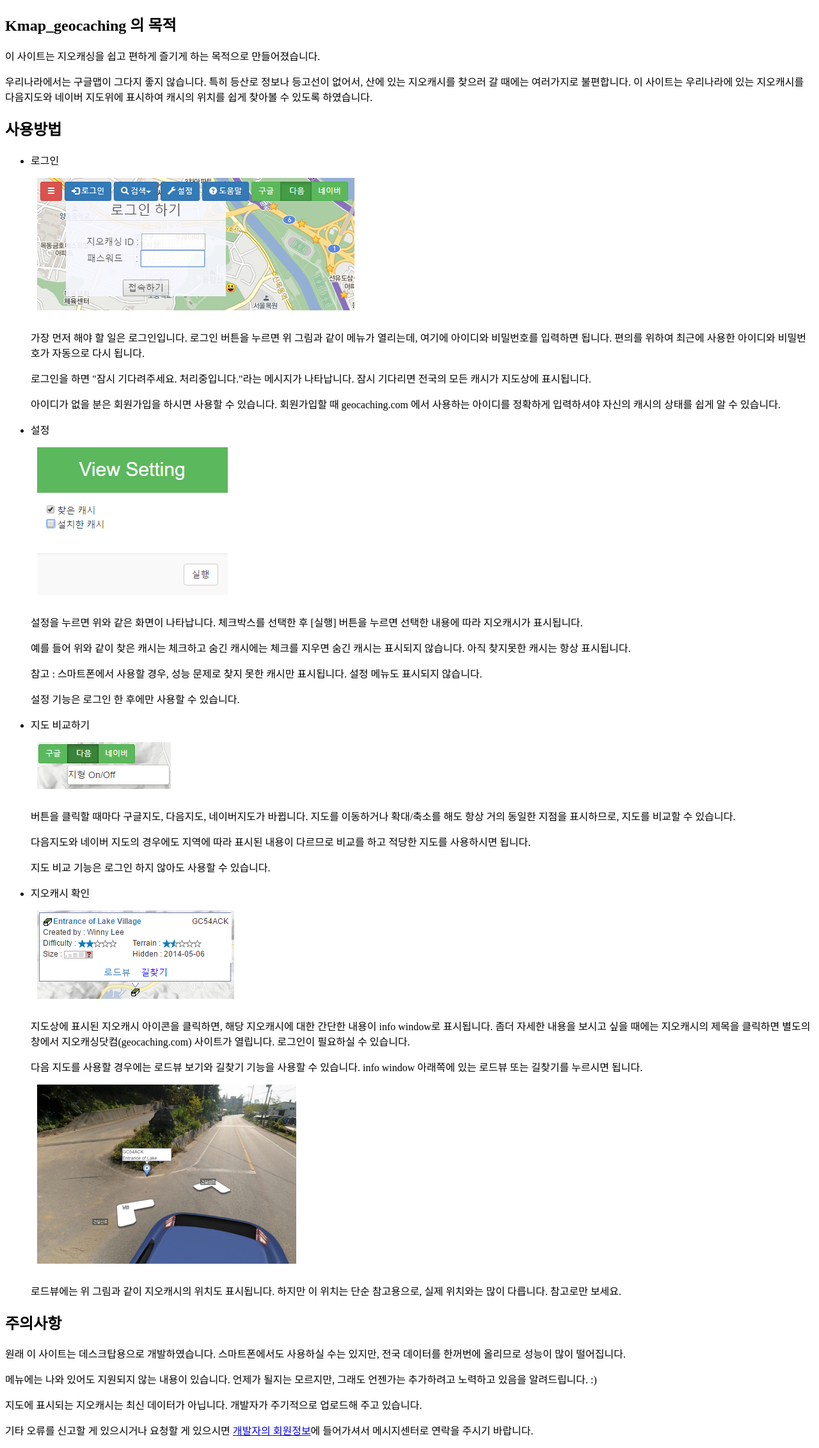
After one commit to bluesky61/kmap_geocaching, a PHP site: page /help/kmap_help.html in a window 1280 px wide. The commit adds this page. Shown: the whole page at 64% size. Run offline with PHP 8.4, Linux system fonts and the light colour scheme.

Commit message:
gpxmap.js : add roadview function. Add help files.

```diff
--- a/allForms.php
+++ b/allForms.php
@@ -50,9 +50,10 @@
                 <h4>사용방법</h4>
                 <p>로그인만 하면 전국의 모든 캐시가 지도상에 표시됩니다. 아이디가 없을 분은 회원가입을 하시면
                    사용할 수 있습니다. 회원가입할 때 geocaching.com 에서 사용하는 아이디를 정확하게
-                   입력해주셔야 자신의 캐시의 상태를 쉽게 알 수 있습니다.</p>
+                   입력하셔야 자신의 캐시의 상태를 쉽게 알 수 있습니다.</p>
                 <p>원래 이 사이트는 데스크탑용으로 개발하였습니다. 스마트폰에서도 사용하실 수는 있지만,
                    전국 데이터를 한꺼번에 올리므로 성능이 많이 떨어집니다. 참고하시고 사용하세요.</p>
+                <p>자세한 사용법은 <a href="help/kmap_help.html"  target='_blank'>kmap_help.html</a>를 참고하세요.</p>
                 <h4>주의사항</h4>
                 <p>메뉴에는 나와 있어도 지원되지 않는 내용이 있습니다. 언제가 될지는 모르지만,
                    그래도 언젠가는 추가하려고 노력하고 있음을 알려드립니다. :)</p>
--- /dev/null
+++ b/help/kmap_help.html
@@ -0,0 +1,60 @@
+<!DOCTYPE html>
+<html>
+<head>
+    <title>Help for Kmap_gecaching</title>
+    <meta charset="UTF-8">
+    <meta name="viewport" content="width=device-width, initial-scale=1.0">
+    <style>
+        img {
+            margin: 0 0 10px 10px;
+        }
+    </style>
+</head>
+<body>
+    <h2>Kmap_geocaching 의 목적</h2>
+        <p>이 사이트는 지오캐싱을 쉽고 편하게 즐기게 하는 목적으로 만들어졌습니다.</p>
+        <p>우리나라에서는 구글맵이 그다지 좋지 않습니다. 특히 등산로 정보나 등고선이 없어서,
+           산에 있는 지오캐시를 찾으러 갈 때에는 여러가지로 불편합니다. 이 사이트는 우리나라에
+           있는 지오캐시를 다음지도와 네이버 지도위에 표시하여 캐시의 위치를 쉽게 찾아볼 수 있도록 하였습니다.</p>
+    <h2>사용방법</h2>
+        <ul>
+        <li>로그인</li>
+            <p><img src="login.png"></p>
+            <p>가장 먼저 해야 할 일은 로그인입니다. 로그인 버튼을 누르면 위 그림과 같이 메뉴가 열리는데,
+                여기에 아이디와 비밀번호를 입력하면 됩니다. 편의를 위하여 최근에 사용한 아이디와 비밀번호가
+                자동으로 다시 됩니다.</p>
+            <p>로그인을 하면 "잠시 기다려주세요. 처리중입니다."라는 메시지가 나타납니다. 잠시 기다리면 전국의 모든 캐시가 지도상에 표시됩니다. </p>
+            <p>아이디가 없을 분은 회원가입을 하시면 사용할 수 있습니다. 회원가입할 때 geocaching.com 에서 사용하는
+                아이디를 정확하게 입력하셔야 자신의 캐시의 상태를 쉽게 알 수 있습니다.</p>
+        <li>설정</li>
+            <p><img src="viewsetting.png"></p>
+            <p>설정을 누르면 위와 같은 화면이 나타납니다. 체크박스를 선택한 후 [실행] 버튼을 누르면 선택한 내용에 따라 지오캐시가 표시됩니다.</p>
+            <p>예를 들어 위와 같이 찾은 캐시는 체크하고 숨긴 캐시에는 체크를 지우면 숨긴 캐시는 표시되지 않습니다. 아직 찾지못한 캐시는 항상 표시됩니다.</p>
+            <p>참고 : 스마트폰에서 사용할 경우, 성능 문제로 찾지 못한 캐시만 표시됩니다. 설정 메뉴도 표시되지 않습니다.</p>
+            <p>설정 기능은 로그인 한 후에만 사용할 수 있습니다.</p>
+        <li>지도 비교하기</li>
+            <p><img src="mapselection.png"></p>
+            <p>버튼을 클릭할 때마다 구글지도, 다음지도, 네이버지도가 바뀝니다. 지도를 이동하거나 확대/축소를 해도
+               항상 거의 동일한 지점을 표시하므로, 지도를 비교할 수 있습니다.</p>
+            <p>다음지도와 네이버 지도의 경우에도 지역에 따라 표시된 내용이 다르므로 비교를 하고 적당한 지도를 사용하시면 됩니다.</p>
+            <p>지도 비교 기능은 로그인 하지 않아도 사용할 수 있습니다.</p>
+        <li>지오캐시 확인</li>
+            <p><img src="clickgeocache.png"></p>
+            <p>지도상에 표시된 지오캐시 아이콘을 클릭하면, 해당 지오캐시에 대한 간단한 내용이 info window로 표시됩니다. 좀더 자세한 내용을 보시고 싶을 때에는
+               지오캐시의 제목을 클릭하면 별도의 창에서 지오캐싱닷컴(geocaching.com) 사이트가 열립니다. 로그인이 필요하실 수 있습니다.</p>
+            <p>다음 지도를 사용할 경우에는 로드뷰 보기와 길찾기 기능을 사용할 수 있습니다. info window 아래쪽에 있는 로드뷰 또는 길찾기를 누르시면 됩니다.</p>
+            <p><img src="roadview.png"></p>
+            <p>로드뷰에는 위 그림과 같이 지오캐시의 위치도 표시됩니다. 하지만 이 위치는 단순 참고용으로, 실제 위치와는 많이 다릅니다. 참고로만 보세요.</p>
+        </ul>
+    <h2>주의사항</h2>
+        <p>원래 이 사이트는 데스크탑용으로 개발하였습니다. 스마트폰에서도 사용하실 수는 있지만,
+           전국 데이터를 한꺼번에 올리므로 성능이 많이 떨어집니다.</p>
+        <p>메뉴에는 나와 있어도 지원되지 않는 내용이 있습니다. 언제가 될지는 모르지만,
+           그래도 언젠가는 추가하려고 노력하고 있음을 알려드립니다. :)</p>
+        <p>지도에 표시되는 지오캐시는 최신 데이터가 아닙니다. 개발자가 주기적으로
+            업로드해 주고 있습니다.</p>
+        <p>기타 오류를 신고할 게 있으시거나 요청할 게 있으시면
+            <a href="https://www.geocaching.com/profile/?u=bluesky61" target='_blank'>개발자의 회원정보</a>에
+            들어가셔서 메시지센터로 연락을 주시기 바랍니다.</p>
+</body>
+</html>
--- a/myCSS.css
+++ b/myCSS.css
@@ -20,6 +20,8 @@ nav.fix_menu {
 #currentStatus{ z-index:-5; display:none;}
 html, body {width: 100%; height: 100%}
 #gmap, #nmap, #dmap {width: 100%; height: 100%; position:fixed; top:0px; right:0px;}
+#roadview {width: 100%; height: 100%; position:fixed; top:0px; right:0px;z-index:5;display:none;}
+#roadviewClose {position:fixed;right:30px;top:30px;z-index:6;display:none;}
 body {margin-top: 0px; margin-right: 0px; margin-left: 0px; margin-bottom: 0px}
 #loginBar {position:absolute; top:40px; left:50px; width:250px; background-color:GhostWhite ; opacity:0.9; text-align:center; z-index:5;display:none;}
 #userid, #pwd {width:100px}
```
Also changed, not shown: geocache.js (+11 -0 lines), gpxmap.js (+36 -2 lines), index.php (+12 -2 lines), help/clickgeocache.png (added), help/login.png (added), help/mapselection.png (added), help/roadview.png (added), help/viewsetting.png (added).
